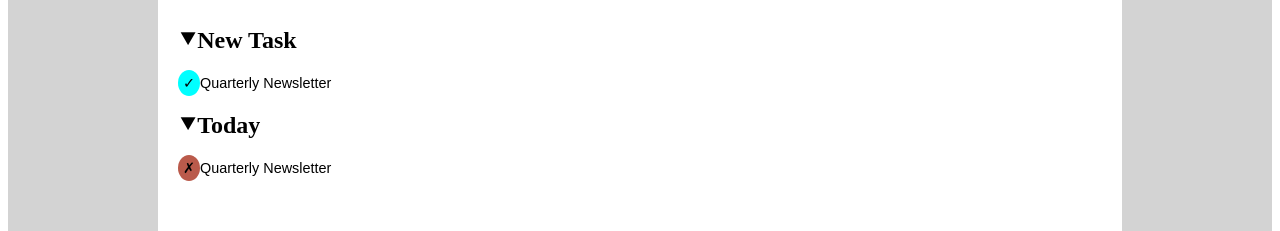
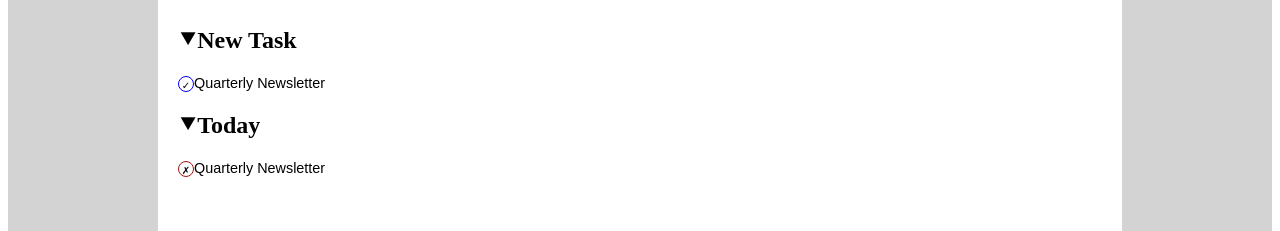
Before and after one commit to francescotroiano98/html-css-toboolist, a plain HTML site: page index.html in a window 1280 px wide. Shown: the part 237-468 px from the top of the page. Drawn offline with Linux system fonts and the light colour scheme.

Commit message:
fix check and cross style

```diff
--- a/css/style.css
+++ b/css/style.css
@@ -77,17 +77,30 @@ main {
     display: inline-block;
 
 }
+.edit{
+
+}
 .check{
-    background-color: aqua;
-    padding: 5px;
+    font-size: 10px;
+    width: 10px;
+    height: 10px;
+    padding: 2px;
     border-radius: 100%;
-    border-color:  blue;
-    border: 3px;
+    border: 1px solid  blue;
+    display: inline-block;
+    vertical-align: middle;
+    text-align: center;
+    line-height: 13px;
 }
 .cross{
-    background-color: rgb(186, 90, 75);
-    padding: 5px;
+    font-size: 10px;
+    width: 10px;
+    height: 10px;
+    padding: 2px;
     border-radius: 100%;
-    border-color:  blue;
-    border: 3px;
+    border: 1px solid  rgb(162, 19, 19);
+    display: inline-block;
+    vertical-align: middle;
+    text-align: center;
+    line-height: 13px;
 }
```
